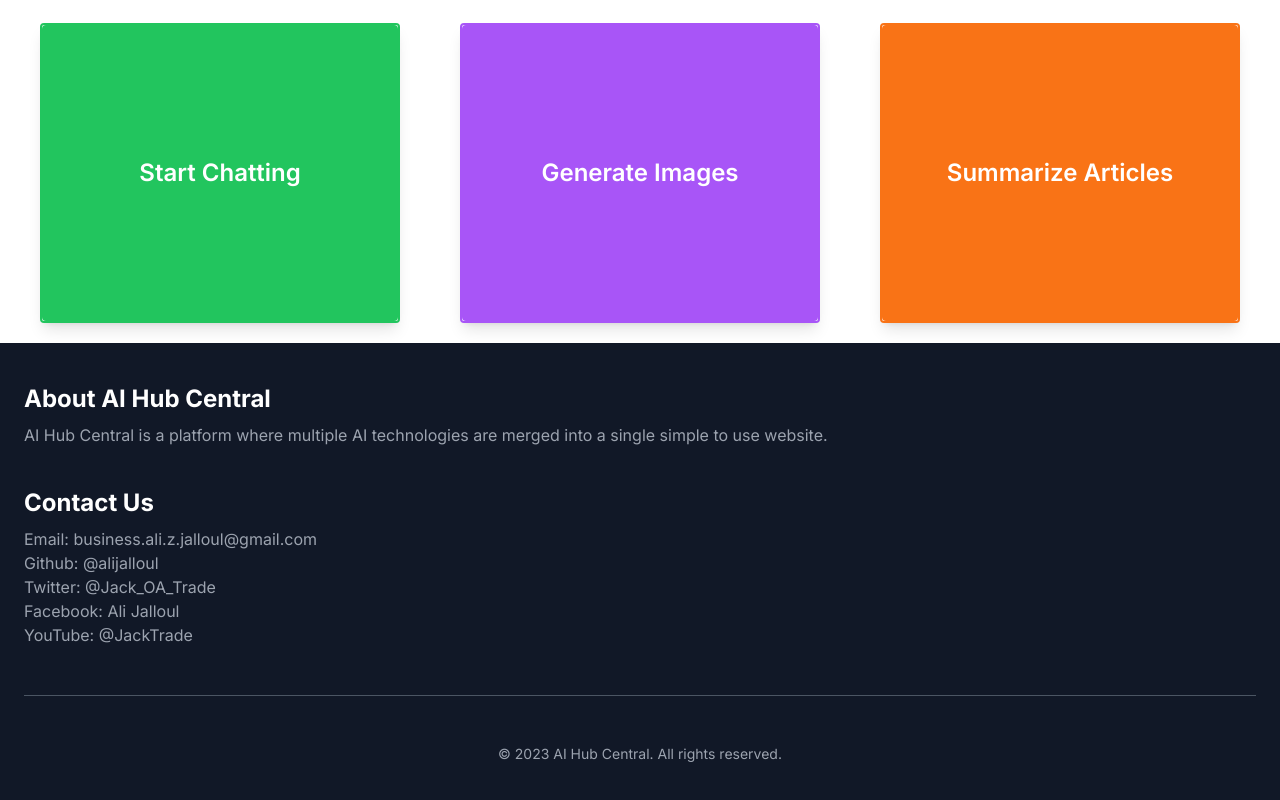
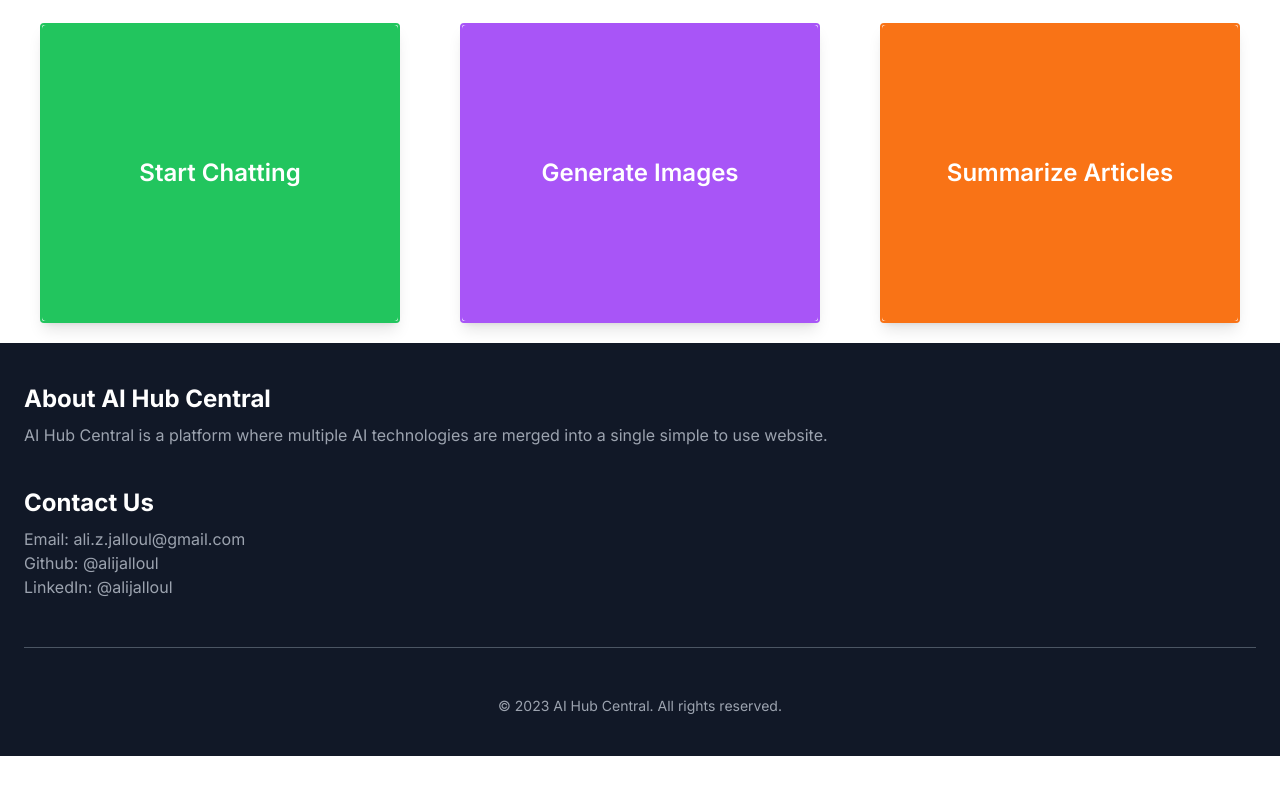
Before and after one commit to alijalloul/aihubcentral-nextjs, a Next.js app: page / in a window 1280 px wide. Shown: the part 457-1257 px from the top of the page. After the commit the page ends 1213 px from the top, so only its background shows below. Built offline with nearby package versions, Linux system fonts and the light colour scheme.

Commit message:
updated the contact me page

```diff
--- a/src/components/Footer/Footer.js
+++ b/src/components/Footer/Footer.js
@@ -1,7 +1,6 @@
-'use client';
+"use client";
 
-import React from 'react';
-import Link from 'next/link';
+import Link from "next/link";
 
 const Footer = () => {
   return (
@@ -9,25 +8,46 @@
       <div className="container mx-auto px-6 py-10">
         <div className="md:flex md:items-center md:justify-between">
           <div className="mb-10 md:w-1/2 md:mb-0 md:h-full md:mr-5">
-            <h3 className="text-2xl font-bold text-white mb-2">About AI Hub Central</h3>
-            <p className="text-gray-400">AI Hub Central is a platform where multiple AI technologies are merged into a single simple to use website.</p>
+            <h3 className="text-2xl font-bold text-white mb-2">
+              About AI Hub Central
+            </h3>
+            <p className="text-gray-400">
+              AI Hub Central is a platform where multiple AI technologies are
+              merged into a single simple to use website.
+            </p>
           </div>
           <div className="md:w-1/2 md:h-full">
             <h3 className="text-2xl font-bold text-white mb-2">Contact Us</h3>
             <ul className="text-gray-400 break-words">
-              <li>Email: business.ali.z.jalloul@gmail.com</li>
-              <li><Link href="https://github.com/alijalloul" target='_blank' rel="noreferrer">Github: @alijalloul</Link></li>
-              <li><Link href="https://twitter.com/Jack_OA_Trade" target='_blank' rel="noreferrer">Twitter: @Jack_OA_Trade</Link></li>
-              <li><Link href="https://www.facebook.com/profile.php?id=100092434484333" target='_blank' rel="noreferrer">Facebook: Ali Jalloul</Link></li>
-              <li><Link href="https://www.youtube.com/@JackTrade-om3pv" target='_blank' rel="noreferrer">YouTube: @JackTrade</Link></li>
+              <li>Email: ali.z.jalloul@gmail.com</li>
+              <li>
+                <Link
+                  href="https://github.com/alijalloul"
+                  target="_blank"
+                  rel="noreferrer"
+                >
+                  Github: @alijalloul
+                </Link>
+              </li>
+              <li>
+                <Link
+                  href="https://www.linkedin.com/in/ali-jalloul-370092275/"
+                  target="_blank"
+                  rel="noreferrer"
+                >
+                  LinkedIn: @alijalloul
+                </Link>
+              </li>
             </ul>
           </div>
         </div>
         <hr className="my-12 border-gray-600" />
-        <p className="text-center text-gray-400 text-sm">&copy; 2023 AI Hub Central. All rights reserved.</p>
+        <p className="text-center text-gray-400 text-sm">
+          &copy; 2023 AI Hub Central. All rights reserved.
+        </p>
       </div>
     </footer>
   );
-}
+};
 
 export default Footer;
```
